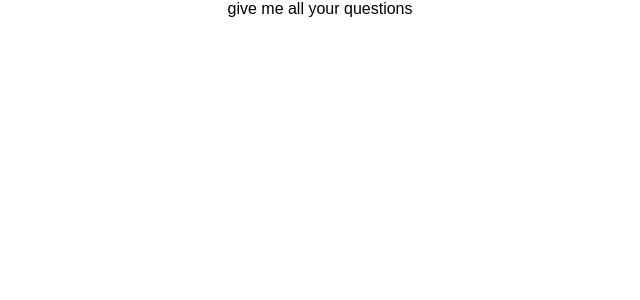
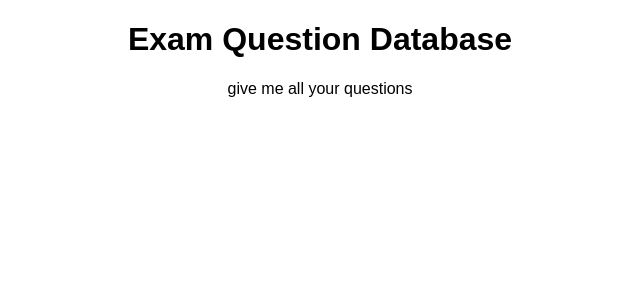
Before and after one commit to rit-sse/mentoring-tools, a React (Create React App) app: page /add_question in a window 1280 px wide. Shown: the top 300 px of the page, without its empty margins (320-960 px from the left). Built offline with nearby package versions, Linux system fonts and the light colour scheme; the HTML template or start-up script is replaced by a standard one.

Commit message:
Added a header object.

```diff
--- a/src/App.js
+++ b/src/App.js
@@ -6,11 +6,13 @@ import './App.css';
 import add_question from './components/add_question';
 import create_exam from './components/create_exam';
 import review from './components/review';
+import TopBar from './components/TopBar';
 
 class App extends Component {
   render() {
     return (
       <div className="App">
+        <TopBar />
         <Switch>
           <Route exact path='/add_question' component={add_question}/>
           <Route exact path='/create_exam' component={create_exam}/>
--- /dev/null
+++ b/src/components/TopBar.jsx
@@ -0,0 +1,14 @@
+import React, { Component } from 'react';
+
+class TopBar extends Component{
+    render(){
+        return(
+            <div>
+                <h1>Exam Question Database</h1>
+
+            </div>
+        )
+    }
+}
+
+export default TopBar;
```
